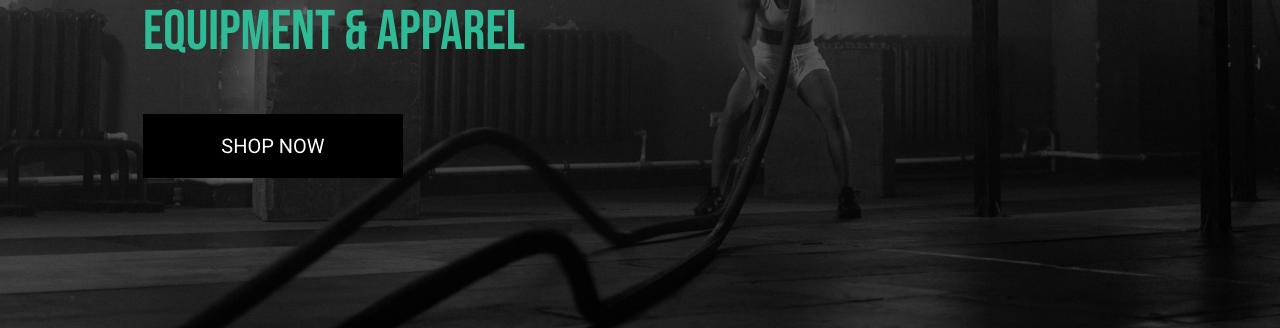
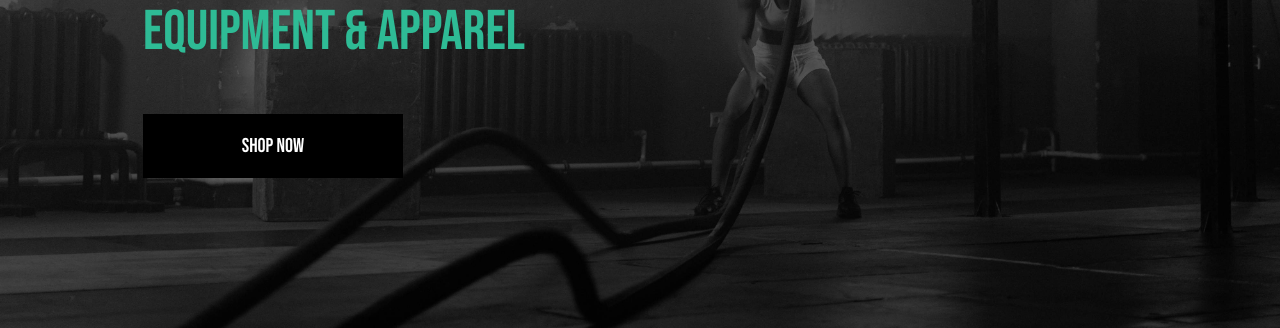
Before and after one commit to develosi/factor_fitness, a Django app: page / in a window 1280 px wide. Shown: the part 403-731 px from the top of the page. Run offline with Django 3.2, Linux system fonts and the light colour scheme; some libraries are stand-ins or nearby versions.

Commit message:
Update text font for btn

```diff
--- a/home/templates/home/index.html
+++ b/home/templates/home/index.html
@@ -18,7 +18,7 @@
                 </h1>
                 <div class="my-5">
                     <h4>
-                        <a href="{% url 'products' %}" class="shop-now-button btn btn-lg rounded-0 text-uppercase py-3">Shop Now</a>
+                        <a href="{% url 'products' %}" class="shop-now-button btn btn-lg rounded-0 logo-font py-3">Shop Now</a>
                     </h4>
                 </div>
             </div>
```
